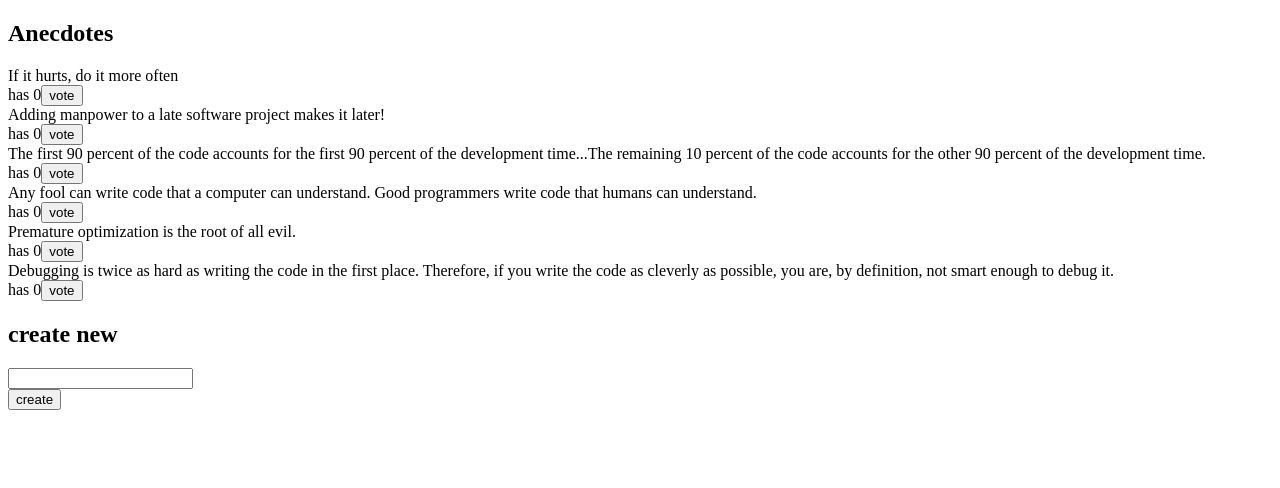
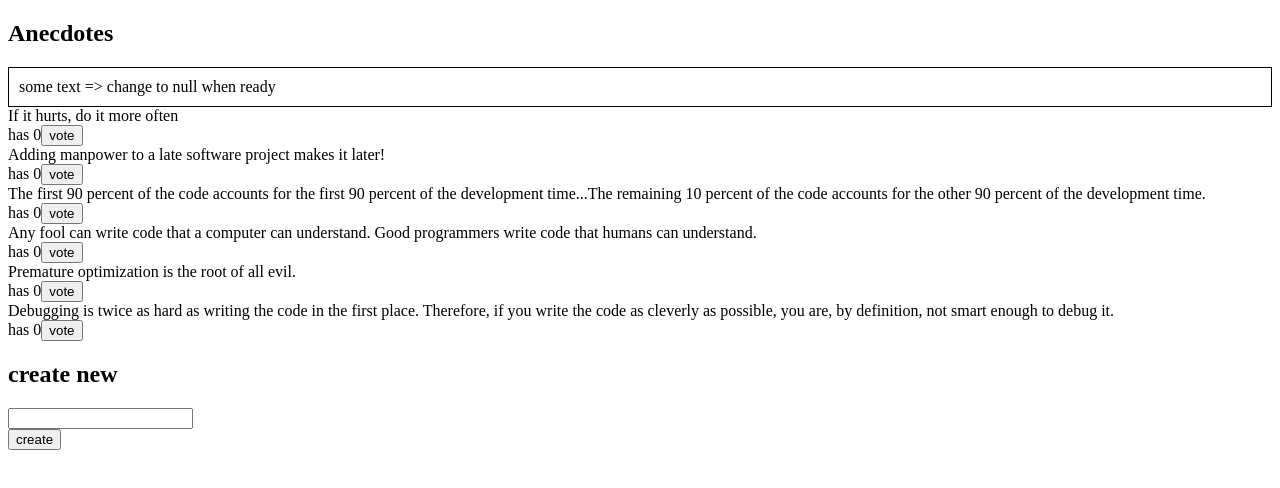
Before and after one commit to IiroValkonenMooc/Fullstack2020_palautusrepositorio_osa6, a React (Create React App) app in the folder redux-anecdotes/: page / in a window 1280 px wide. Shown: the top 488 px of the page. Built offline with nearby package versions, Linux system fonts and the light colour scheme.

Commit message:
tehtävä 6.10 tehty (notificationReducer.js)

```diff
--- a/redux-anecdotes/src/App.js
+++ b/redux-anecdotes/src/App.js
@@ -1,12 +1,14 @@
 import React from 'react'
 import AnecdoteList from './components/AnecdoteList';
 import AnecdoteForm from './components/anecdoteForm';
+import Notification from './components/Notification';
 
 const App = () => {
 
   return (
     <div>
       <h2>Anecdotes</h2>
+      <Notification />
       <AnecdoteList />
       <AnecdoteForm />
     </div>
--- a/redux-anecdotes/src/app/store.js
+++ b/redux-anecdotes/src/app/store.js
@@ -2,9 +2,11 @@ import { createStore, combineReducers } from 'redux'
 import { composeWithDevTools } from 'redux-devtools-extension';
 
 import anecdoteReducer from '../reducers/anecdoteReducer'
+import notifationReducer from '../reducers/notificationReducer';
 
 const reducer = combineReducers({
     anecdotes: anecdoteReducer,
+    notification: notifationReducer
 })
 
 const store = createStore(
--- a/redux-anecdotes/src/components/Notification.js
+++ b/redux-anecdotes/src/components/Notification.js
@@ -1,14 +1,20 @@
 import React from 'react'
+import { useSelector } from 'react-redux';
 
 const Notification = () => {
+  const notificationText = useSelector(state => state.notification)
+
+  const visibilityState = !notificationText || notificationText==='' ? 'none' : ''
+
   const style = {
     border: 'solid',
     padding: 10,
-    borderWidth: 1
+    borderWidth: 1,
+    display: visibilityState
   }
   return (
     <div style={style}>
-      render here notification...
+      { notificationText }
     </div>
   )
 }
--- /dev/null
+++ b/redux-anecdotes/src/reducers/notificationReducer.js
@@ -0,0 +1,21 @@
+const initialState =  'some text => change to null when ready'
+
+const reducer = (state = initialState, action) => {
+    switch (action.type) {
+        case 'SET_NOTIFICATION_MESSAGE':
+            return action.data
+        default:
+            return state
+    }
+}
+
+export const setNotificationMessage = (newMessage) => {
+    return(
+        {
+            action: 'SET_NOTIFICATION_MESSAGE',
+            data: { newMessage }
+        }
+    )
+}
+
+export default reducer
```
